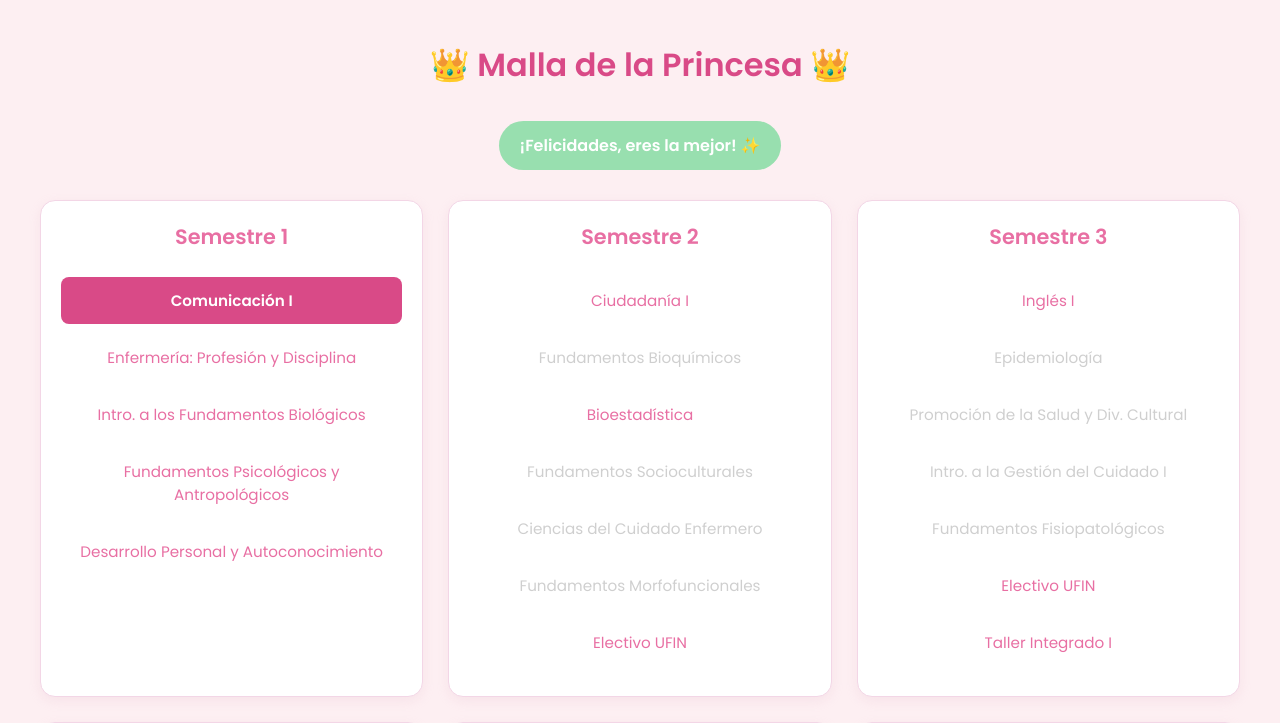
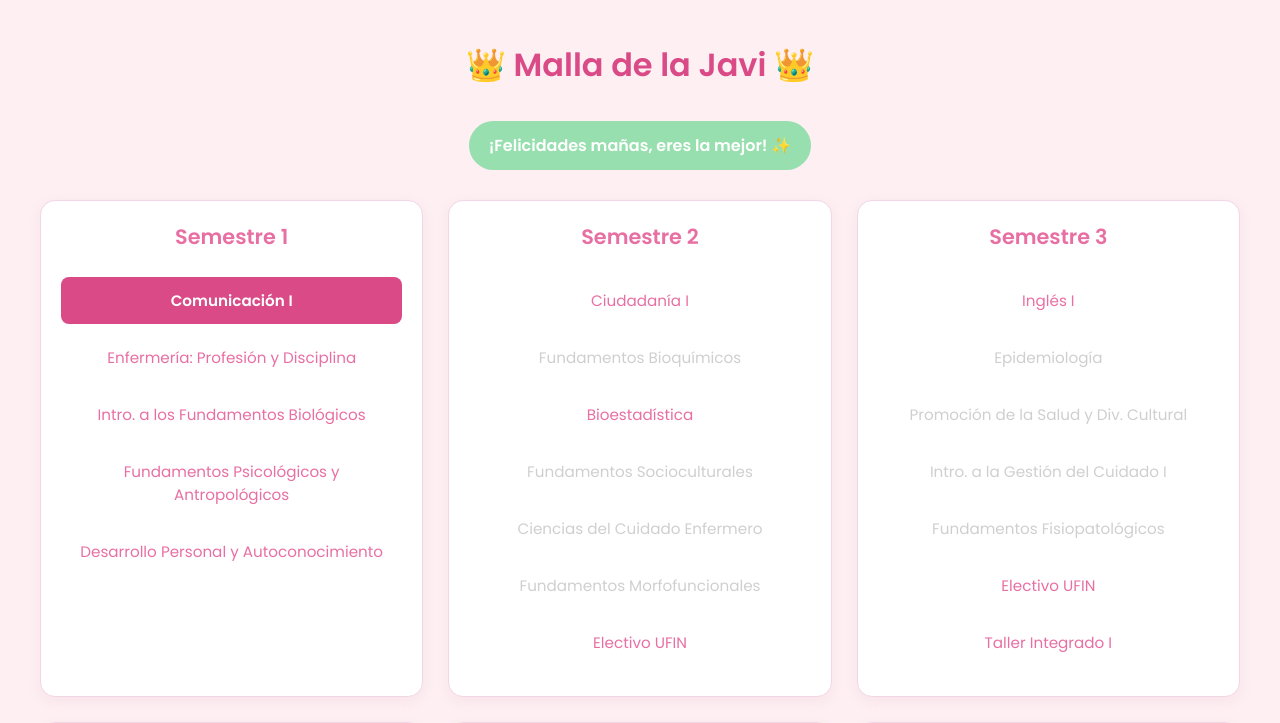
Before and after one commit to mosquini24/Malla-, a plain HTML site: page index.html in a window 1280 px wide. Both pictures are taken after a click on the element "Comunicación I". Shown: the top 723 px of the page. Drawn offline with Linux system fonts and the light colour scheme.

Commit message:
Update index.html

```diff
--- a/index.html
+++ b/index.html
@@ -12,9 +12,9 @@
 <body>
 
     <header>
-        <h1>👑 Malla de la Princesa 👑</h1>
+        <h1>👑 Malla de la Javi 👑</h1>
         <div id="felicitaciones-banner" class="felicitaciones-banner">
-            ¡Felicidades, eres la mejor! ✨
+            ¡Felicidades mañas, eres la mejor! ✨
         </div>
     </header>
 
```
